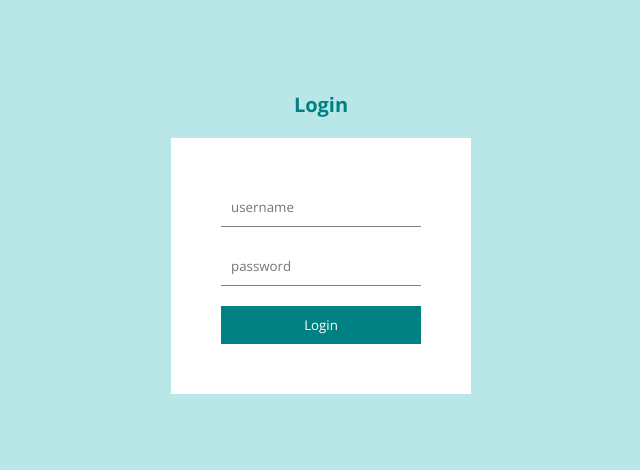
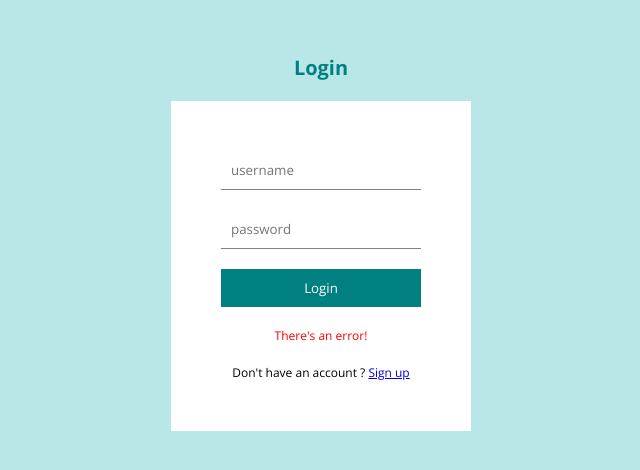
Before and after one commit to akunumanarif/myblog, a React (Create React App) app in the folder client/: page /login in a window 1280 px wide. Shown: the part 158-628 px from the top of the page, without its empty margins (319-959 px from the left). Built offline with nearby package versions, Linux system fonts and the light colour scheme.

Commit message:
Designing login form

```diff
--- a/client/src/pages/Login.jsx
+++ b/client/src/pages/Login.jsx
@@ -1,4 +1,5 @@
 import React from 'react'
+import { Link } from 'react-router-dom'
 
 const Login = () => {
     return (
@@ -9,6 +10,8 @@ const Login = () => {
                 <input type="text" placeholder='username'/>
                 <input type="password" placeholder='password'/>
                 <button>Login</button>
+                <p>There's an error!</p>
+                <span>Don't have an account ? <Link to='/register'>Sign up</Link></span>
             </form>
         </div>
     )
```
